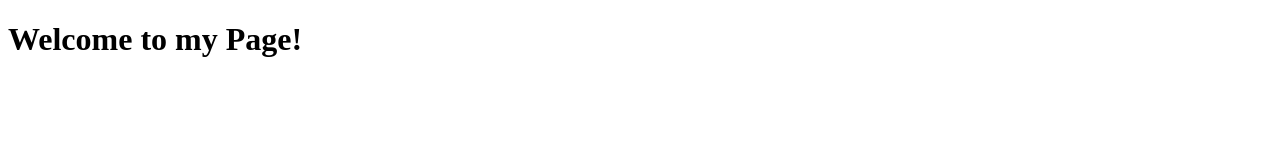
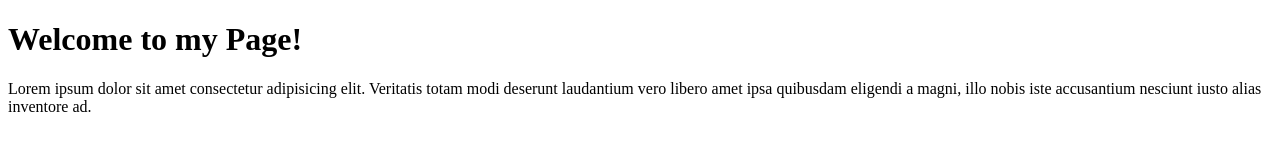
Before and after one commit to DeskHermit/demo1, a plain HTML site: page index.html in a window 1280 px wide. Drawn offline with Linux system fonts and the light colour scheme.

Commit message:
adding first paragraph

```diff
--- a/index.html
+++ b/index.html
@@ -7,5 +7,6 @@
 </head>
 <body>
     <h1>Welcome to my Page!</h1>
+    <p>Lorem ipsum dolor sit amet consectetur adipisicing elit. Veritatis totam modi deserunt laudantium vero libero amet ipsa quibusdam eligendi a magni, illo nobis iste accusantium nesciunt iusto alias inventore ad.</p>
 </body>
 </html>
```
